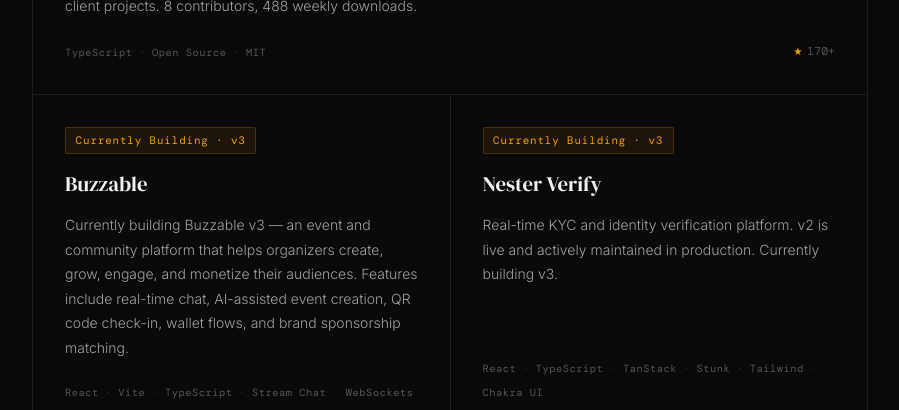
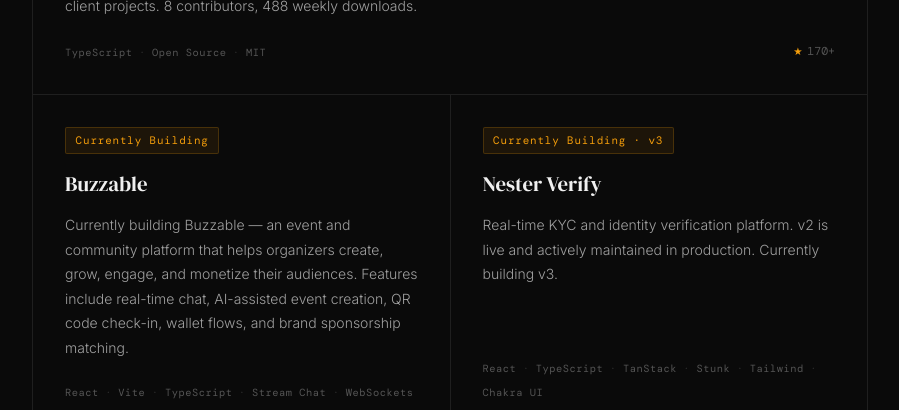
Before and after one commit to I-am-abdulazeez/abdulazeez, a Nuxt app: page / in a window 1280 px wide. Shown: the part 2080-2490 px from the top of the page, without its empty margins (190-1089 px from the left). Built offline with nearby package versions, Linux system fonts and the light colour scheme.

Commit message:
feat: update project description and status for Buzzable in ProjectsSection

```diff
--- a/app/components/ProjectsSection.vue
+++ b/app/components/ProjectsSection.vue
@@ -63,8 +63,8 @@
   {
     name: "Buzzable",
     description:
-      "Currently building Buzzable v3 — an event and community platform that helps organizers create, grow, engage, and monetize their audiences. Features include real-time chat, AI-assisted event creation, QR code check-in, wallet flows, and brand sponsorship matching.",
-    status: "Currently Building · v3",
+      "Currently building Buzzable — an event and community platform that helps organizers create, grow, engage, and monetize their audiences. Features include real-time chat, AI-assisted event creation, QR code check-in, wallet flows, and brand sponsorship matching.",
+    status: "Currently Building",
     statusType: "wip",
     url: "https://buzzable.com",
     tags: ["React", "Vite", "TypeScript", "Stream Chat", "WebSockets"],
```
